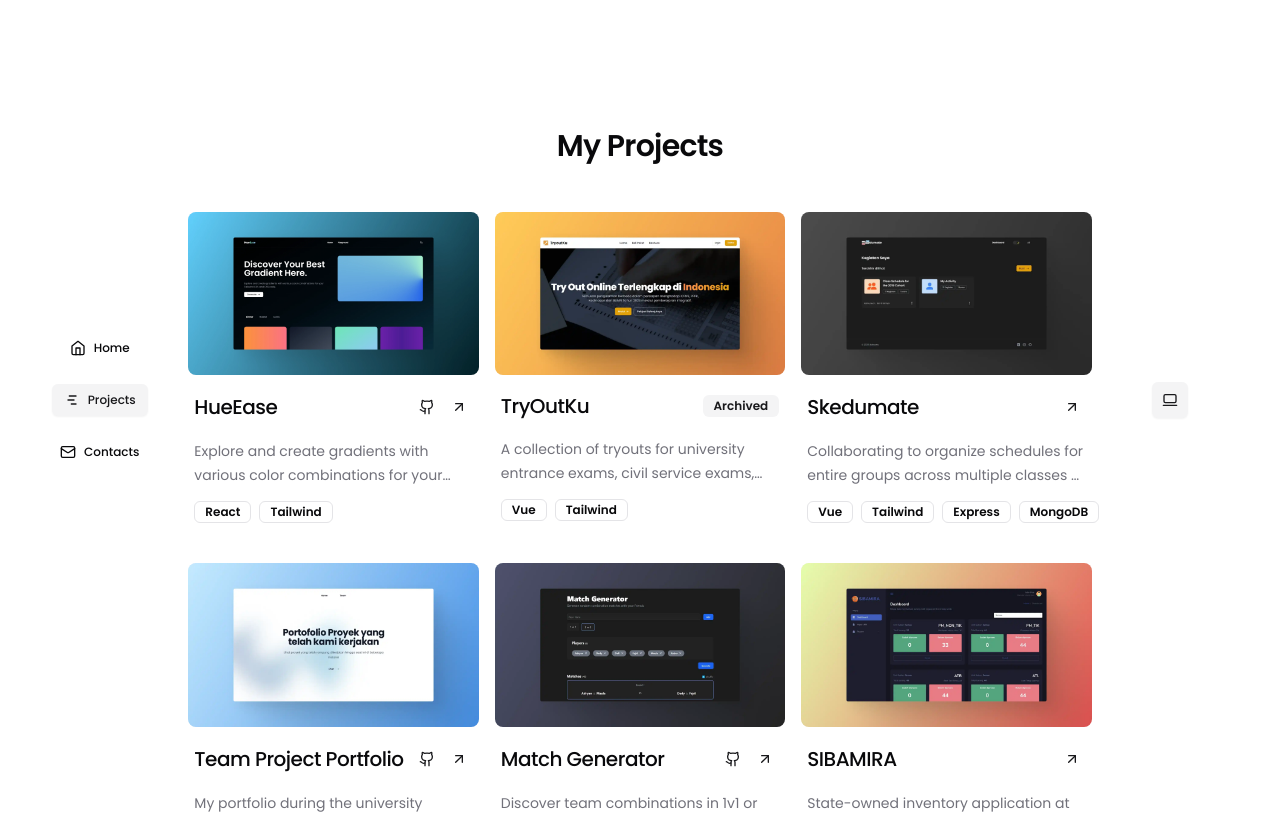
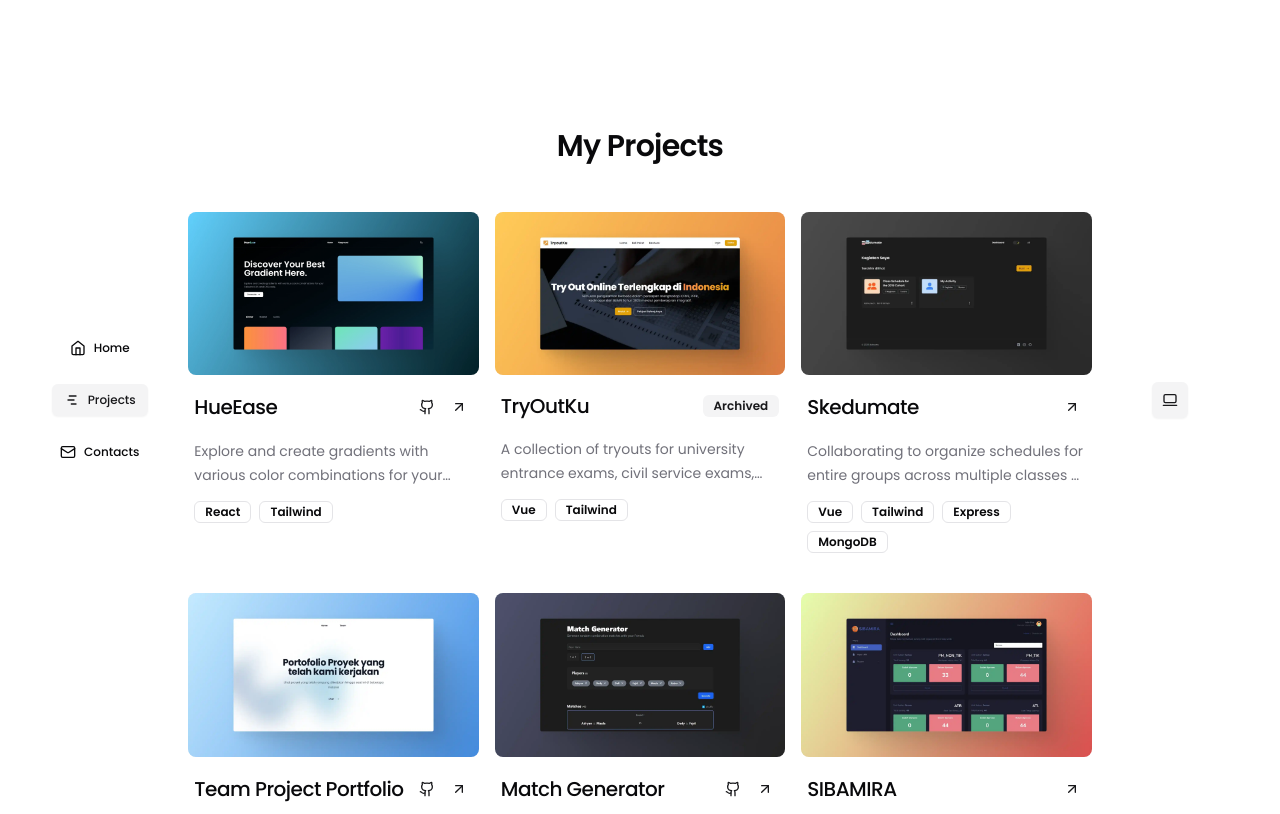
Before and after one commit to Adryanssyah/portfolio-4, a React (Vite) app: page /projects in a window 1280 px wide. Shown: the top 814 px of the page. Built offline with nearby package versions, Linux system fonts and the light colour scheme.

Commit message:
fix: give the card footer flex wrap

```diff
--- a/src/components/ui/card.tsx
+++ b/src/components/ui/card.tsx
@@ -19,7 +19,7 @@ CardDescription.displayName = 'CardDescription';
 const CardContent = React.forwardRef<HTMLDivElement, React.HTMLAttributes<HTMLDivElement>>(({ className, ...props }, ref) => <div ref={ref} className={cn('pt-0', className)} {...props} />);
 CardContent.displayName = 'CardContent';
 
-const CardFooter = React.forwardRef<HTMLDivElement, React.HTMLAttributes<HTMLDivElement>>(({ className, ...props }, ref) => <div ref={ref} className={cn('flex items-center gap-2 pt-0 px-1.5', className)} {...props} />);
+const CardFooter = React.forwardRef<HTMLDivElement, React.HTMLAttributes<HTMLDivElement>>(({ className, ...props }, ref) => <div ref={ref} className={cn('flex flex-wrap items-center gap-2 pt-0 px-1.5', className)} {...props} />);
 CardFooter.displayName = 'CardFooter';
 
 export { Card, CardHeader, CardFooter, CardTitle, CardDescription, CardContent };
```
